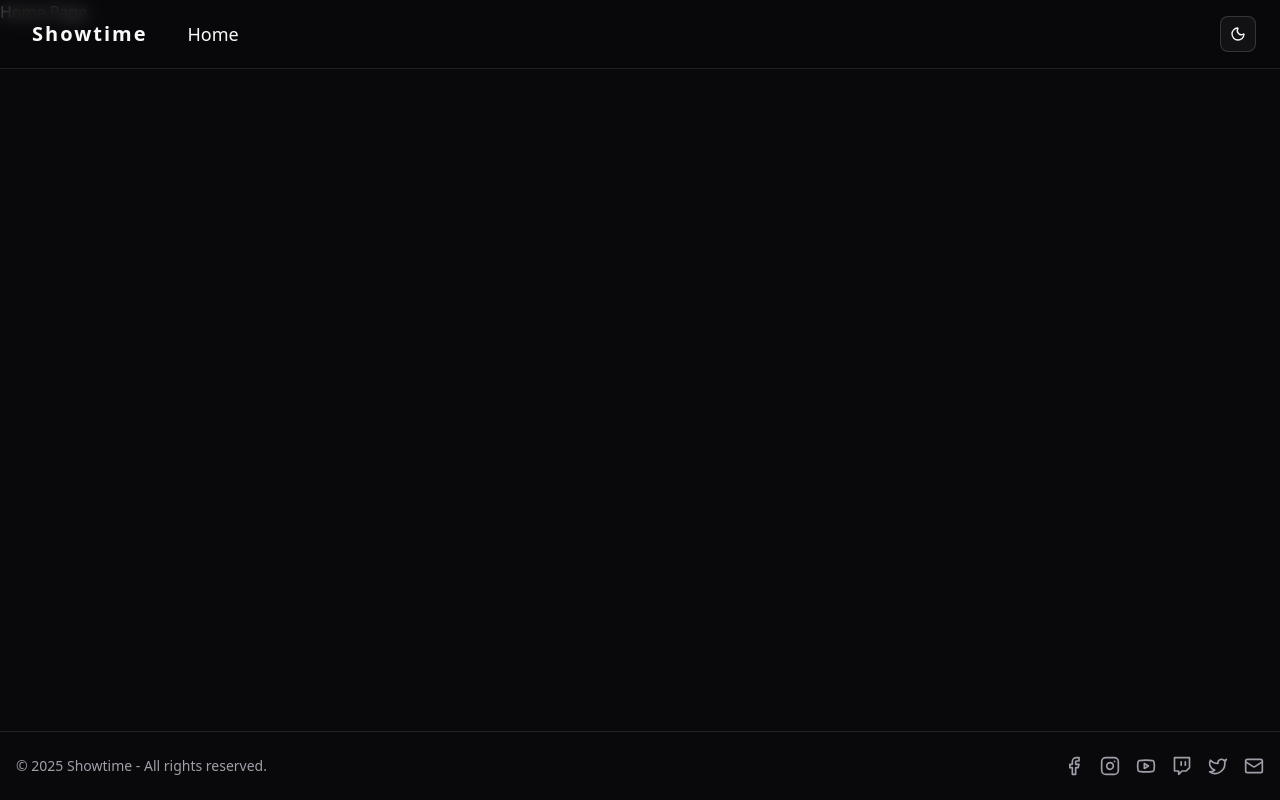
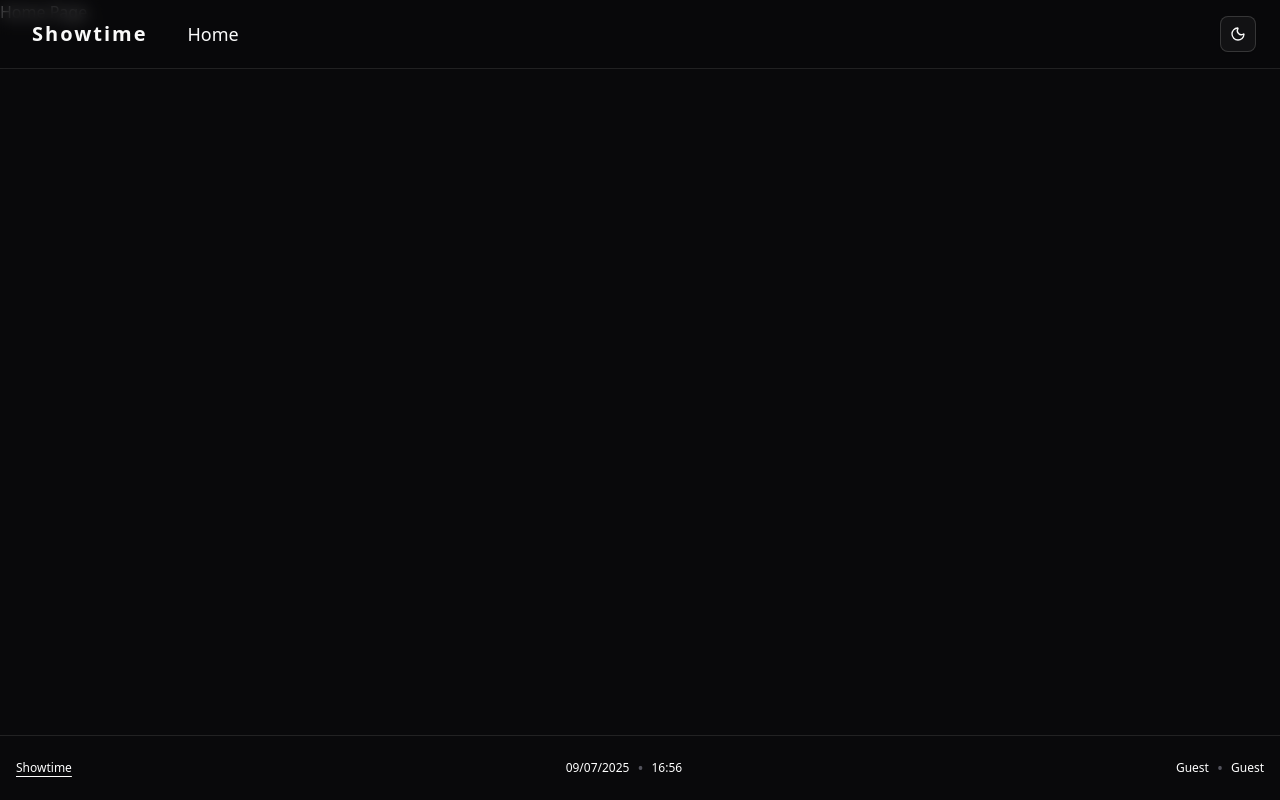
Before and after one commit to blinkelys-productions/showtime-web, a React (Vite) app: page / in a window 1280 px wide. Built offline with nearby package versions, Linux system fonts and the light colour scheme.

Commit message:
Feat: footer

```diff
--- a/src/components/layouts/footer.tsx
+++ b/src/components/layouts/footer.tsx
@@ -1,69 +1,48 @@
+import React from "react";
+
 // app/components/Footer.tsx
-import {
-  Facebook,
-  Instagram,
-  Youtube,
-  Twitch,
-  Mail,
-  Twitter,
-} from "lucide-react";
+function Footer() {
+  const [currentDateTime, setCurrentDateTime] = React.useState(new Date());
 
-function Footer() {
+  React.useEffect(() => {
+    const timer = setInterval(() => {
+      setCurrentDateTime(new Date());
+    }, 1000);
+
+    return () => clearInterval(timer);
+  }, []);
+
+  const formattedDate = currentDateTime.toLocaleDateString('en-GB');
+  const formattedTime = currentDateTime.toLocaleTimeString('en-GB', { hour: '2-digit', minute: '2-digit' });
+  let orgName = "Showtime";
+  let userName = "Guest";
+  let userRole = "Guest";
+
   return (
-    <footer className="w-full mt-16 border-t">
-      <div className="max-w-7xl mx-auto px-4 py-6 flex flex-col md:flex-row items-center justify-between gap-4">
-        <p className="text-sm text-muted-foreground">
-          &copy; {new Date().getFullYear()} Showtime - All rights reserved.
-        </p>
-
-        <div className="flex items-center space-x-4">
-          <a
-            href="https://facebook.com/yourhandle"
-            target="_blank"
-            rel="noopener noreferrer"
-            className="text-muted-foreground hover:text-foreground transition"
-          >
-            <Facebook className="w-5 h-5" />
-          </a>
-          <a
-            href="https://instagram.com/yourhandle"
-            target="_blank"
-            rel="noopener noreferrer"
-            className="text-muted-foreground hover:text-foreground transition"
-          >
-            <Instagram className="w-5 h-5" />
-          </a>
-
-          <a
-            href="https://youtube.com/yourchannel"
-            target="_blank"
-            rel="noopener noreferrer"
-            className="text-muted-foreground hover:text-foreground transition"
-          >
-            <Youtube className="w-5 h-5" />
-          </a>
-          <a
-            href="https://twitch.tv/yourchannel"
-            target="_blank"
-            rel="noopener noreferrer"
-            className="text-muted-foreground hover:text-foreground transition"
-          >
-            <Twitch className="w-5 h-5" />
-          </a>
-          <a
-            href="https://twitter.com/yourhandle"
-            target="_blank"
-            rel="noopener noreferrer"
-            className="text-muted-foreground hover:text-foreground transition"
-          >
-            <Twitter className="w-5 h-5" />
-          </a>
-          <a
-            href="mailto:you@example.com"
-            className="text-muted-foreground hover:text-foreground transition"
-          >
-            <Mail className="w-5 h-5" />
-          </a>
+    <footer className="border-t bg-zinc-950">
+      <div className="container flex flex-col items-center justify-between gap-2 py-6 md:h-16 md:flex-row md:py-0 px-4 mx-auto">
+        <div className="flex flex-col items-center gap-2 md:flex-row md:gap-2">
+          <p className="text-center text-xs leading-loose text-white md:text-left">
+            {" "}
+            <a
+              href="#"
+              target="_blank"
+              rel="noreferrer"
+              className="font-medium underline underline-offset-4"
+            >
+              {orgName}
+            </a>
+          </p>
+        </div>
+        <div className="flex items-center text-white space-x-2">
+          <span id="date" className="text-xs">{formattedDate}</span>
+          <span className="text-zinc-600">•</span>
+          <span id="time" className="text-xs">{formattedTime}</span>
+        </div>
+        <div className="flex items-center text-white space-x-2">
+          <p className="text-xs">{userName}</p>
+          <span className="text-zinc-600">•</span>
+          <p className="text-xs">{userRole}</p>
         </div>
       </div>
     </footer>
```
